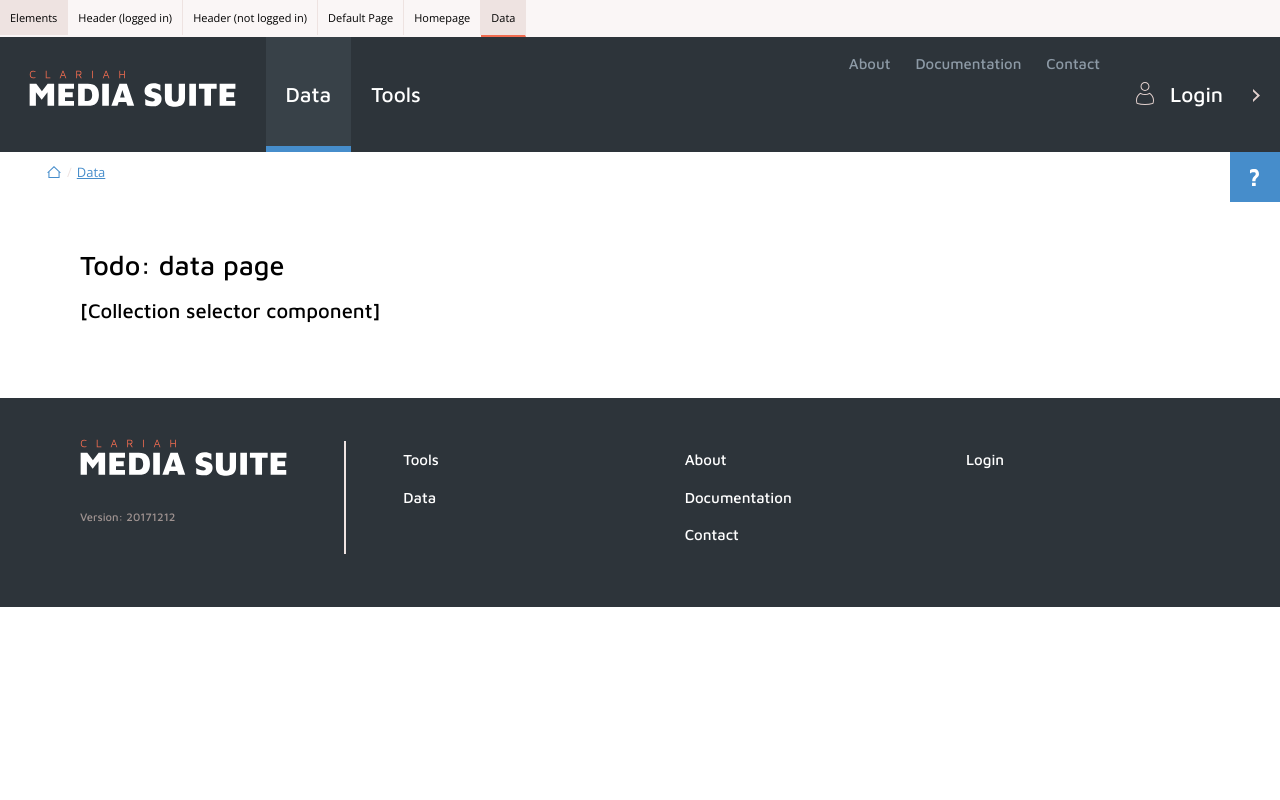
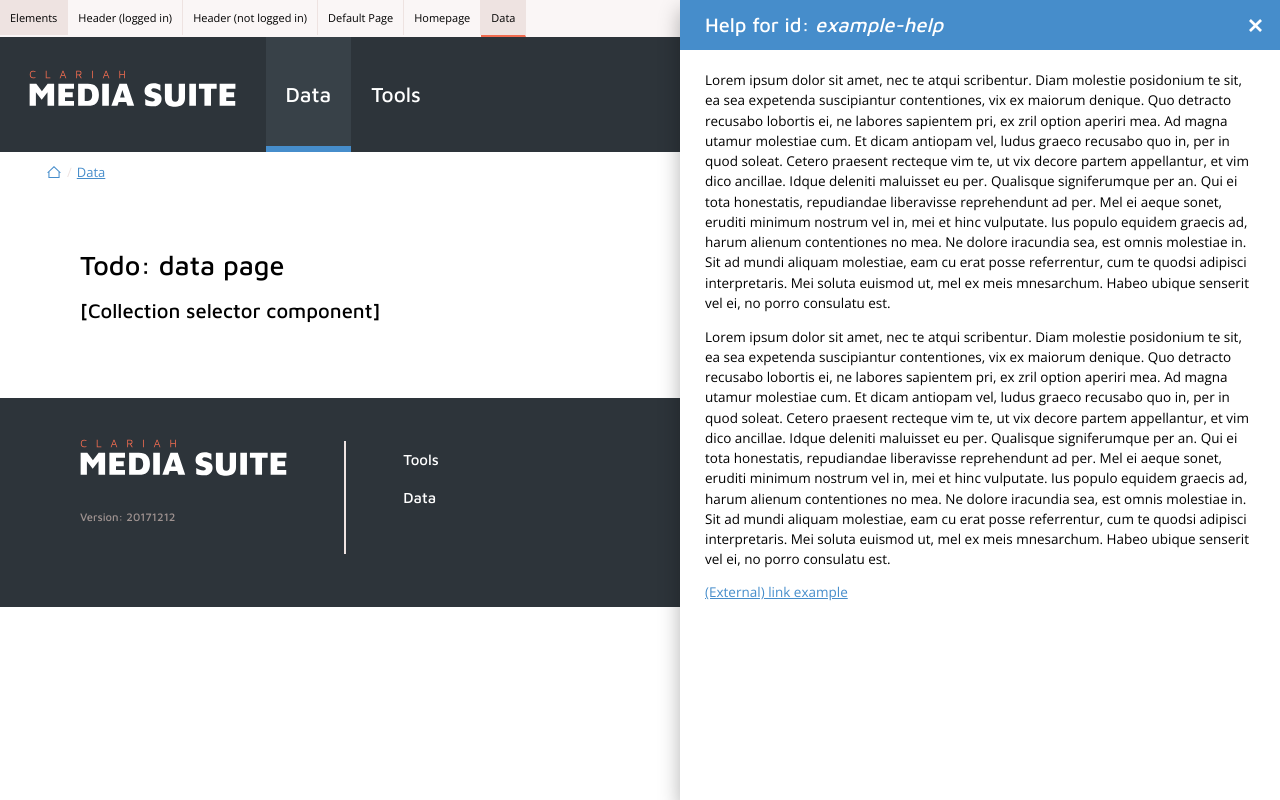
Before and after one commit to Frontwise/mediasuite-design, a React (Create React App) app: page / in a window 1280 px wide. Both pictures are taken after a click on the element 1255 px from the left and 177 px from the top of the page. Built offline with nearby package versions, Linux system fonts and the light colour scheme.

Commit message:
Help overlay

```diff
--- a/src/components/Header/Header.js
+++ b/src/components/Header/Header.js
@@ -127,7 +127,7 @@ class Header extends Component {
   */
   render() {
     return (
-      <div className="header">
+      <div className="Header">
         <div className={classNames('top-bar', {transparent: this.state.transparent } ) } >
           <a href="#home">
             <div className="logo" />
@@ -155,7 +155,7 @@ class Header extends Component {
 
         <BreadCrumbs activePage={this.state.active}/>
 
-        <Help id={this.props.help || 'dev'} />
+        <Help id={this.props.help} />
 
       </div>
     );
--- a/src/components/Header/Header.scss
+++ b/src/components/Header/Header.scss
@@ -3,13 +3,17 @@ $headerHeight: 115px;
 $logoWidth: 295px;
 $accountWidth: 220px;
 
+.Header{
+  position: relative;
+  left: 0;
+  z-index: 100;
+  width: 100%;
   .top-bar{
     height: $headerHeight;
     background-color:  $clDark;
     color: $clWhite;
     font-family: $fontHeading;
     user-select: none;
-
 
     @media screen and (max-width: $break-small) {
         height: auto;
@@ -362,3 +366,4 @@ $accountWidth: 220px;
       }
     }
   }
+}
--- a/src/components/Help/Help.js
+++ b/src/components/Help/Help.js
@@ -1,8 +1,33 @@
 import React, { Component } from 'react';
-
+import PropTypes from 'prop-types';
 import { pages } from  '../../data/Pages';
+import { text } from  '../../data/Text';
+import classNames from 'classnames';
 
 class Help extends Component {
+
+  constructor(props){
+    super(props);
+
+    this.state = {
+      active: props.show == true
+    }
+  }
+
+  /**
+  * Hide the help container
+  */
+  hide(){
+    this.setState({active: false});
+  }
+
+/**
+  * Show the help container
+  */
+  show(){
+    this.setState({active: true});
+  }
+
 
   render() {
     // don't render when no id is given
@@ -12,15 +37,21 @@ class Help extends Component {
 
     return (
         <div className="Help">
-          <div className="button"/>
+          <div className="button" onClick={this.show.bind(this)}/>
 
-          <div className="container">
+          <div className={classNames('container',{active: this.state.active})}>
+
             <div className="header">
-              <div className="close"/>
+              Help for id: <i>{this.props.id}</i>
+              <div className="close" onClick={this.hide.bind(this)}/>
             </div>
-            <p>
-              Help for id: {this.props.id}
-            </p>
+
+            <div className="scroll">
+
+              <p>{text}</p>
+              <p>{text}</p>
+              <a href="" className="link">(External) link example</a>
+            </div>
           </div>
         </div>
     );
--- a/src/components/Help/Help.scss
+++ b/src/components/Help/Help.scss
@@ -17,26 +17,64 @@
   }
 
   .container{
+    position: fixed;
     display: none;
-    position: fixed;
     right: 0;
     top: 0;
+    height: 100%;
     width: 600px;
-    max-width: 100%;
-    height: 100%;
     box-sizing: border-box;
     padding: 0;
+    background-color: $clWhite;
+    box-shadow: 0 10px 20px rgba(0,0,0,0.3);
+    max-width: 100%;
 
-    background-color: $clWhite;
-    box-shadow: 0 0 20px rgba(0,0,0,0.3);
+    z-index: 1;
+
+
+    &.active{
+      display: block;
+    }
 
     .header{
-      background-color: $clDark;
+      background-color: $clPrimary;
       height: 50px;
+      line-height: 50px;
+      color: $clWhite;
+      padding-left: 25px;
+      font-size: 20px;
+      font-family: $fontHeading;
+
+      .close{
+        background-image: $iconCrossUrl;
+        background-size: 13px;
+        background-position: center;
+        background-repeat: no-repeat;
+        width: 50px;
+        height: 50px;
+        position: absolute;
+        right: 0;
+        top: 0;
+        cursor: pointer;
+
+        &:hover{
+          background-color: rgba(255,255,255,0.1);
+        }
+      }
+
     }
 
-    p{
-      padding: 20px;
+    .scroll{
+      padding: 20px 25px;
+      overflow-y: auto;
+      position: absolute;
+      height: calc(100% - 50px);
+      box-sizing: border-box;
+
+      p{
+        margin-top: 0;
+      }
+
     }
   }
 }
--- a/src/components/Homepage/Homepage.scss
+++ b/src/components/Homepage/Homepage.scss
@@ -2,7 +2,7 @@
 
   .banner{
     top: 0;
-    z-index:0;
+    z-index:1;
     height: 600px;
     background-size: cover;
     background-repeat: no-repeat;
```
Also changed, not shown: src/style/_images.scss (+2 -1 lines). Lines whose indentation alone changed are shown as unchanged.
